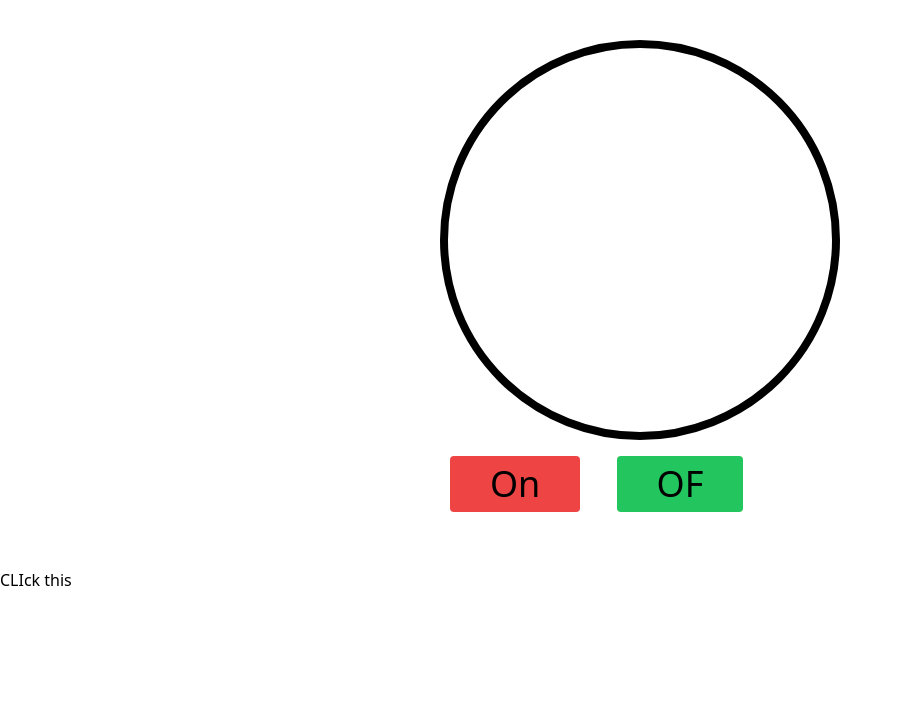
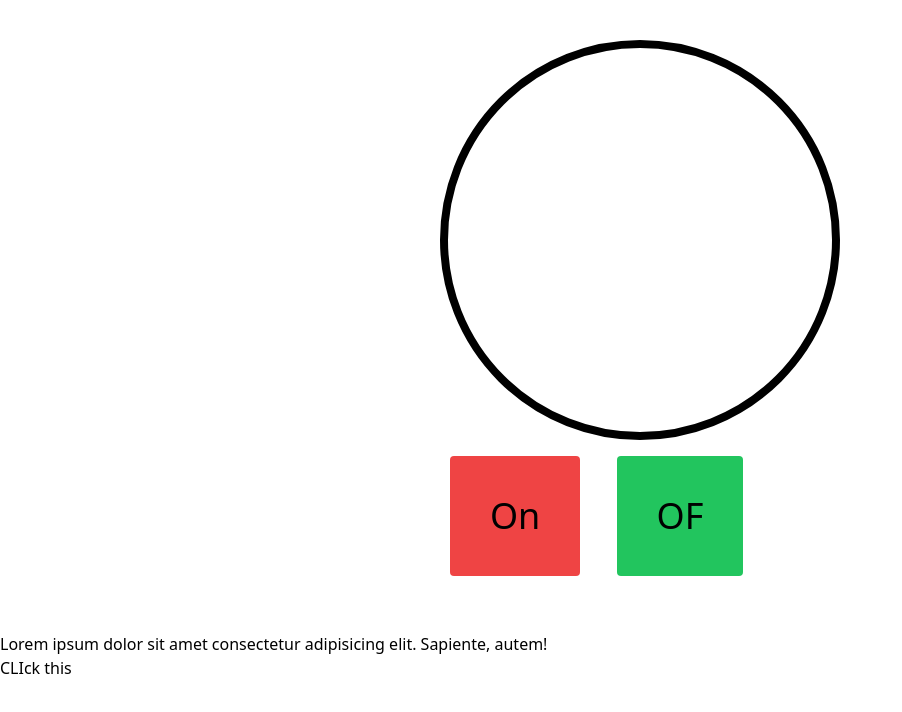
Before and after one commit to yuufaomar/java, a plain HTML site: page index.html in a window 1280 px wide. Shown: the whole page, without its empty margins (0-902 px from the left). Drawn offline with nearby package versions, Linux system fonts and the light colour scheme.

Commit message:
waxa kuso daray paragraph

```diff
--- a/index.html
+++ b/index.html
@@ -9,11 +9,11 @@
 <body>
 
 
-    <div class="flex justify-center m-10">
+    <div class="flex justify-center m-10 ">
   <div>
-    <div id="light" class="w-[400px] h-[400px] rounded-full border-8 border-black"></div>
-    <button id="btnOn" class="bg-red-500 p-10 py-2 text-4xl m-4 ml-[10px] rounded" >On</button>
-    <button id="btnOff" class="bg-green-500 p-10 py-2 text-4xl m-4 ml-100 rounded" >OF</button>
+    <div id="light" class="w-[300px] sm:w-[400px] h-[300px] sm:h-[400px] sm-[400px] rounded-full border-8 border-black"></div>
+    <button id="btnOn" class="bg-red-500 sm:p-10 p-7  py-2 text-4xl m-4 ml-[10px] rounded" >On</button>
+    <button id="btnOff" class="bg-green-500 sm:p-10 p-7 py-2 text-4xl m-4 ml-100 rounded" >OF</button>
 
 
 
@@ -21,6 +21,7 @@
 
   </div>
     </div>
+    <p>Lorem ipsum dolor sit amet consectetur adipisicing elit. Sapiente, autem!</p>
 
     <!-- <h1 id="title">DM introduction</h1>
     <button>Download</button>
```
